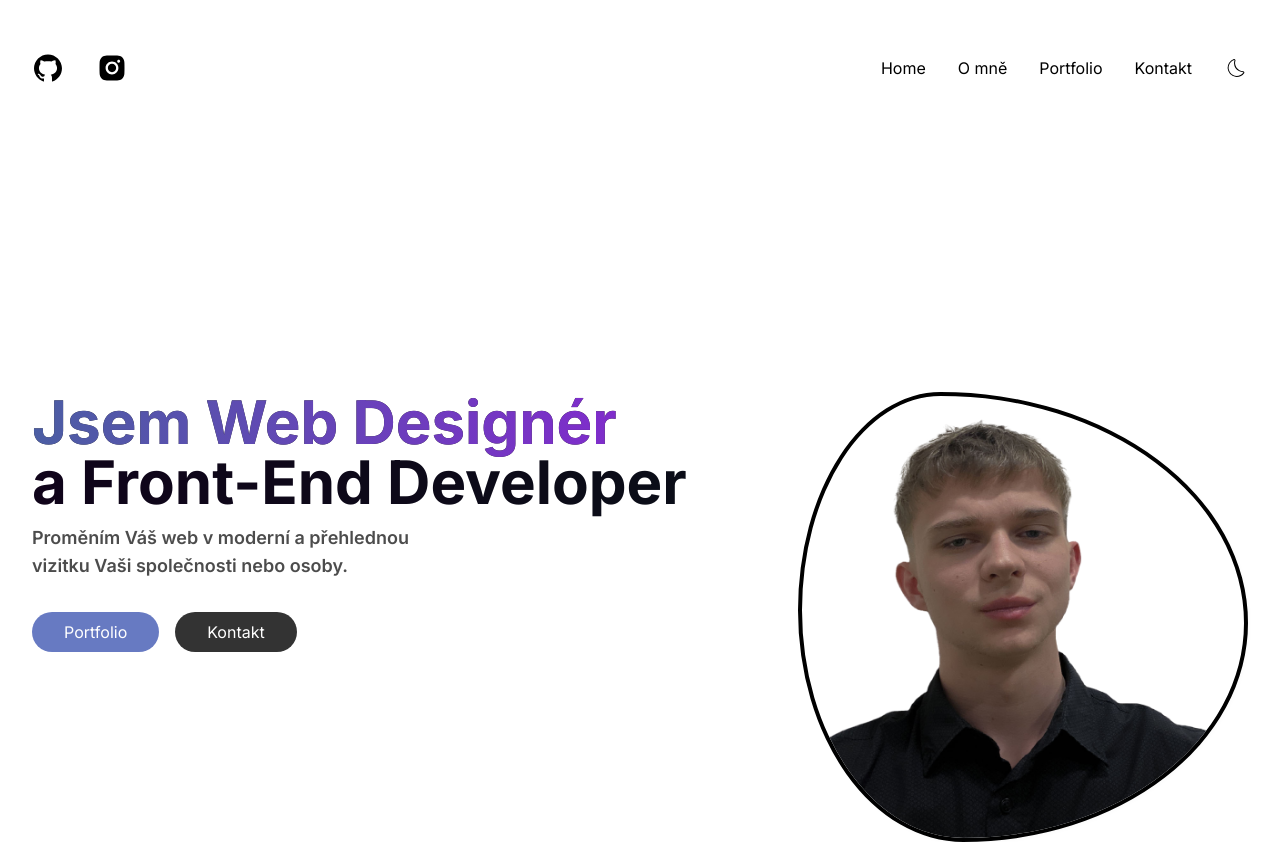
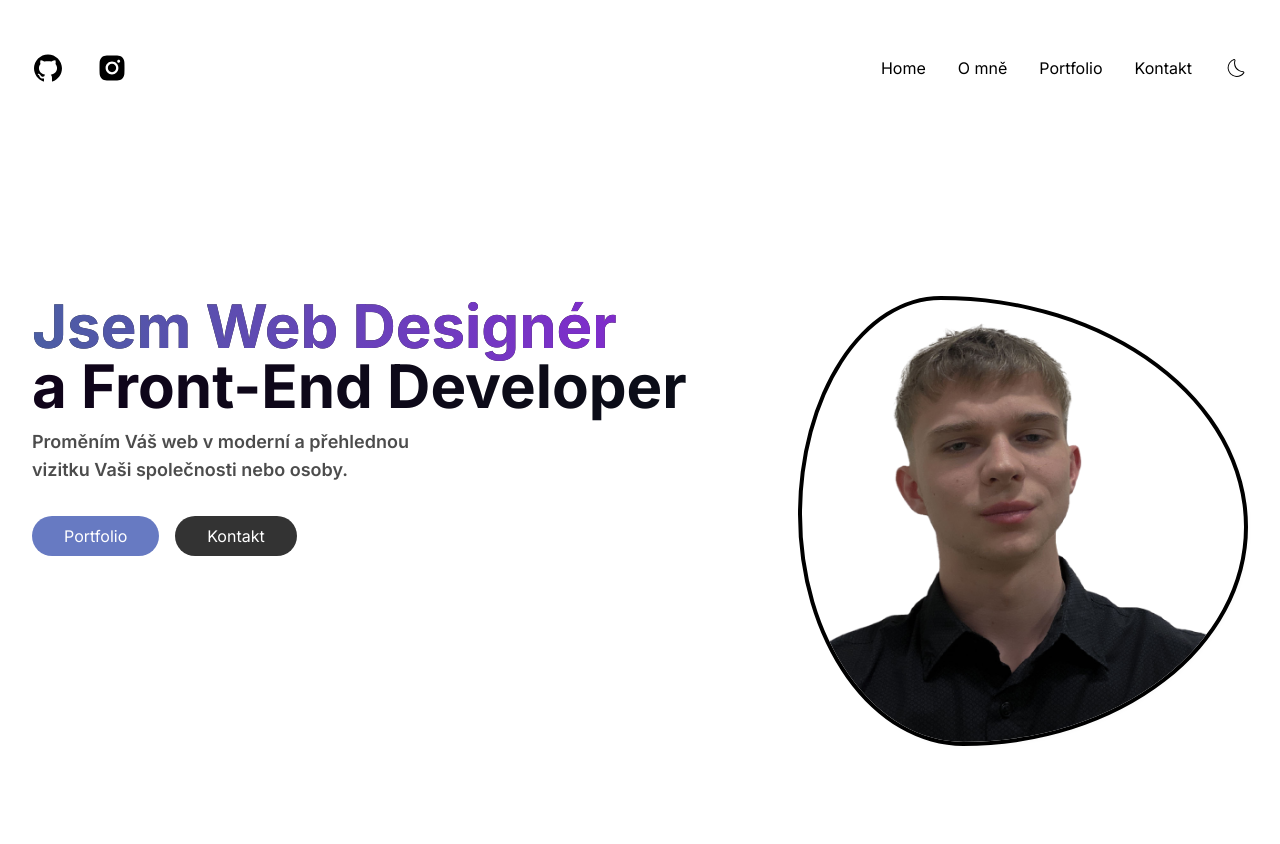
Before and after one commit to Vsetis/ondravseta-portfolio, a Next.js app: page / in a window 1280 px wide. Shown: the top 844 px of the page. Built offline with nearby package versions, Linux system fonts and the light colour scheme.

Commit message:
fix hero ui

```diff
--- a/src/components/Hero/Hero.tsx
+++ b/src/components/Hero/Hero.tsx
@@ -12,7 +12,7 @@ const buttons = [
 export default function Hero() {
   return (
     <>
-      <div className="overflow-hidden w-full px-8 mt-24">
+      <div className="overflow-hidden w-full px-8 md:min-h-screen min-h-0 md:mt-0 mt-24">
         <motion.div className="container mx-auto flex lg:flex-row flex-col items-center lg:items-start justify-between lg:mt-40">
           <div className="flex flex-col items-center md:items-start">
             <motion.h1
```
